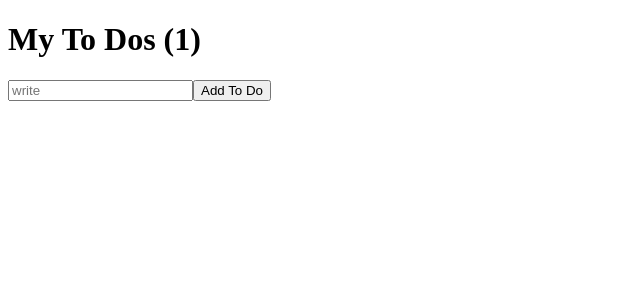
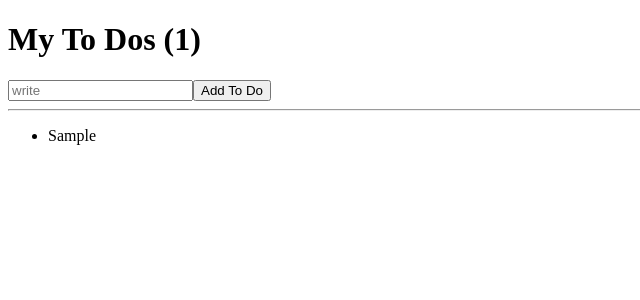
Before and after one commit to whynotBb/nomad-practice-react, a React (Create React App) app: page / in a window 1280 px wide. Both pictures are taken after typing "Sample" into the empty fields and a click on the button "Add To Do". Shown: the top 300 px of the page, without its empty margins (0-640 px from the left). Built offline with nearby package versions, Linux system fonts and the light colour scheme.

Commit message:
todo list 만들기 1

```diff
--- a/src/App.js
+++ b/src/App.js
@@ -3,6 +3,7 @@ import { useState } from "react";
 function App() {
   const [toDo, setToDo] = useState("");
   const [toDos, setToDos] = useState([]);
+  const list = document.querySelector(".list");
   const onChange = (event) => {
     setToDo(event.target.value);
     console.log(event.target.value);
@@ -15,8 +16,16 @@ function App() {
       return;
     }
     setToDos((currentArray) => [toDo, ...currentArray]);
+
     setToDo("");
   };
+  // const onDelete = (event) => {
+  //   console.log(event.target.parentElement.id);
+  //   toDos.forEach((el) => {
+  //     console.log(el);
+
+  //   });
+  // };
   return (
     <div className="App">
       <h1>My To Dos ({toDos.length})</h1>
@@ -29,6 +38,15 @@ function App() {
         />
         <button>Add To Do</button>
       </form>
+      <hr />
+      <ul>
+        {toDos.map((item, index) => (
+          <li key={index} id={index}>
+            {item}
+            {/* <button onClick={onDelete}>delete</button> */}
+          </li>
+        ))}
+      </ul>
     </div>
   );
 }
```
